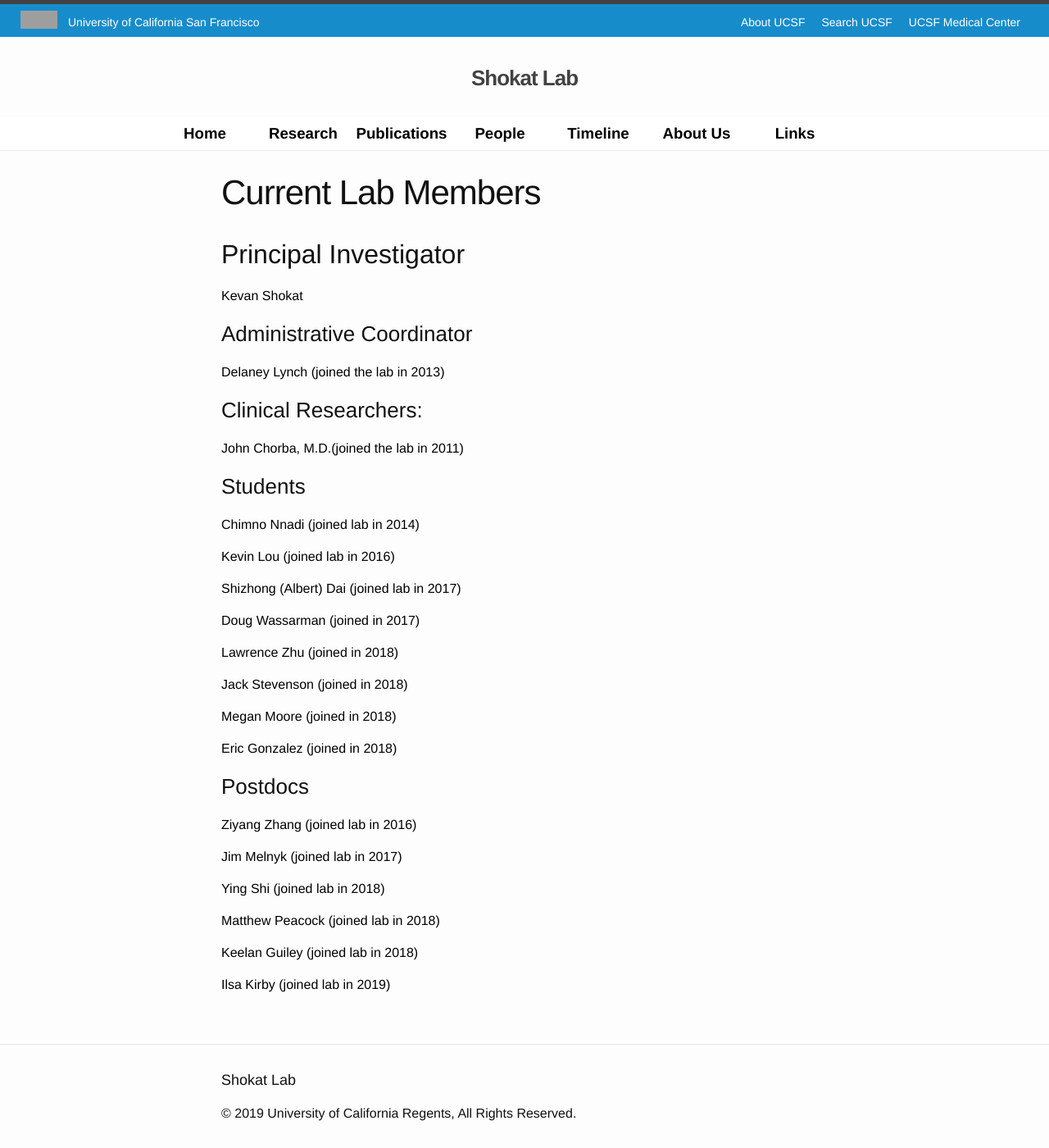
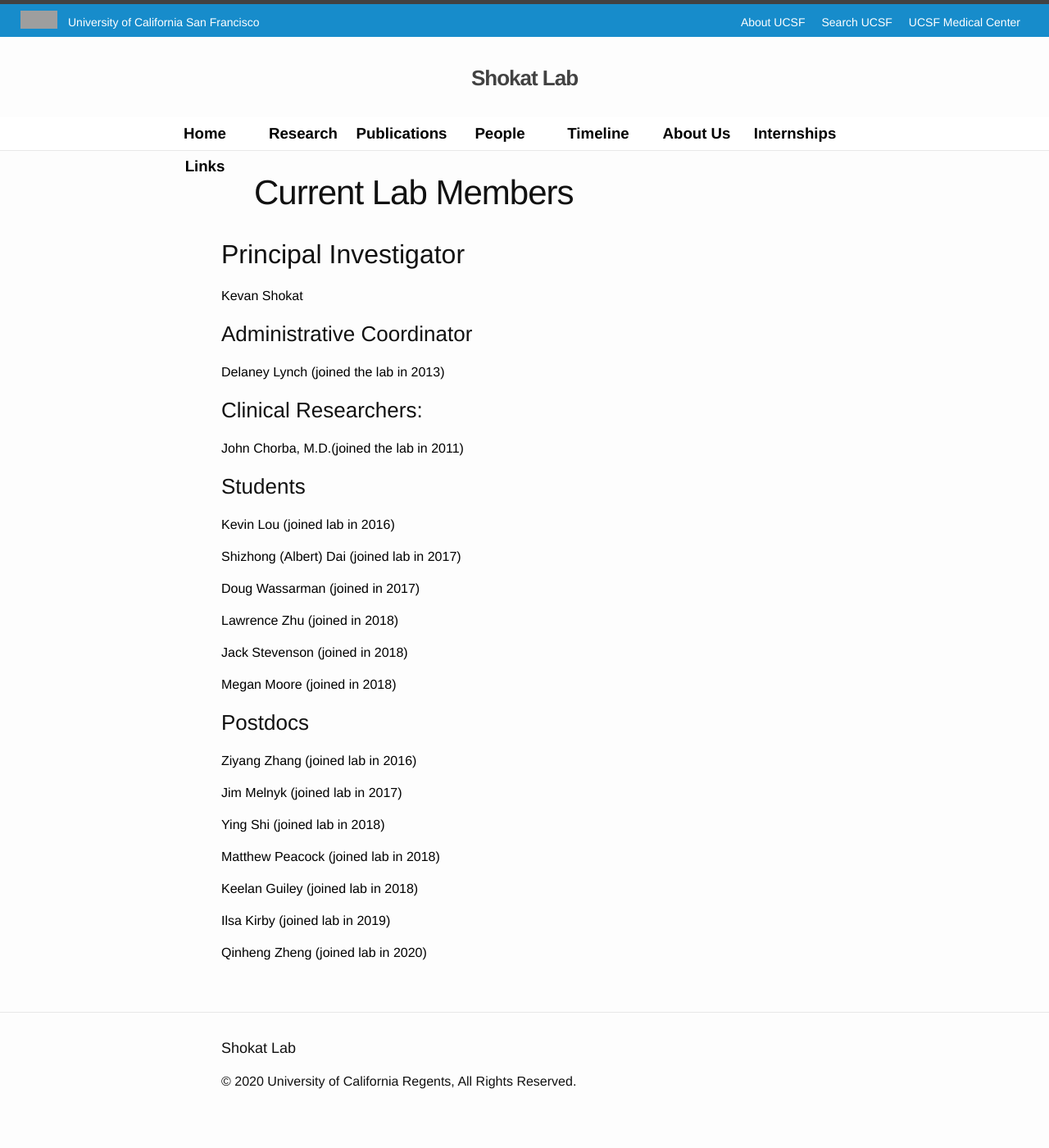
Before and after one commit to UCSF-CMP/shokat-lab, a Jekyll site: the page built from people.md, in a window 1280 px wide. Shown: the whole page at 82% size. Built offline with Jekyll 4.4.1, drawn with Linux system fonts in a browser that asks for light colours; nearby versions of some CDN libraries; after the commit the page ends 1361 px from its top, so only the background shows below that; grey boxes are pictures that could not be loaded.

Commit message:
lab member updates
and internship

```diff
--- a/_includes/footer.html
+++ b/_includes/footer.html
@@ -4,7 +4,7 @@
 
    	<h2 class="footer-heading">{{ site.title }}</h2>
 <div id="footer">
-<div class="footer">© 2019 University of California Regents, All Rights Reserved.</div>
+<div class="footer">© 2020 University of California Regents, All Rights Reserved.</div>
 </div>
 
 </footer>
--- a/_includes/header.html
+++ b/_includes/header.html
@@ -46,6 +46,7 @@
 		<li><a href="{{ site.baseurl }}/people">People</a></li>
 		<li><a href="{{ site.baseurl }}/timeline">Timeline</a></li>
 		<li><a href="{{ site.baseurl }}/about">About Us</a></li>
+    <li><a href="{{ site.baseurl }}/internship">Internships</a></li>
 		<li><a href="{{ site.baseurl }}/links">Links</a></li>
 	</ul>
 	<a href="#" id="pull">Menu</a>
--- a/people.md
+++ b/people.md
@@ -20,8 +20,6 @@
 
 ### Students
 
-<a href="{{ site.baseurl }}/nnadi"><span>Chimno Nnadi (joined lab in 2014)</span></a>
-
 <a href="{{ site.baseurl }}/lou"><span>Kevin Lou (joined lab in 2016)</span></a>
 
 <a href="{{ site.baseurl }}/shizhong"><span>Shizhong (Albert) Dai (joined lab in 2017)</span></a>
@@ -33,8 +31,6 @@
 <a href="{{ site.baseurl }}/stevenson"><span>Jack Stevenson (joined in 2018)</span></a>
 
 <a href="{{ site.baseurl }}/moore"><span>Megan Moore (joined in 2018)</span></a>
-
-<a href="{{ site.baseurl }}/gonzalez"><span>Eric Gonzalez (joined in 2018)</span></a>
 
 ### Postdocs
 
@@ -49,3 +45,5 @@
 <a href="{{ site.baseurl }}/keelan"><span>Keelan Guiley (joined lab in 2018)</span></a>
 
 <a href="{{ site.baseurl }}/kirby"><span>Ilsa Kirby (joined lab in 2019)</span></a>
+
+<a href="{{ site.baseurl }}/zheng"><span>Qinheng Zheng (joined lab in 2020)</span></a>
```
Also changed, not shown: internship.md (added, +11 -0 lines), lab/zheng.md (added, +12 -0 lines), img/zheng.jpg (added), 1 other file.
